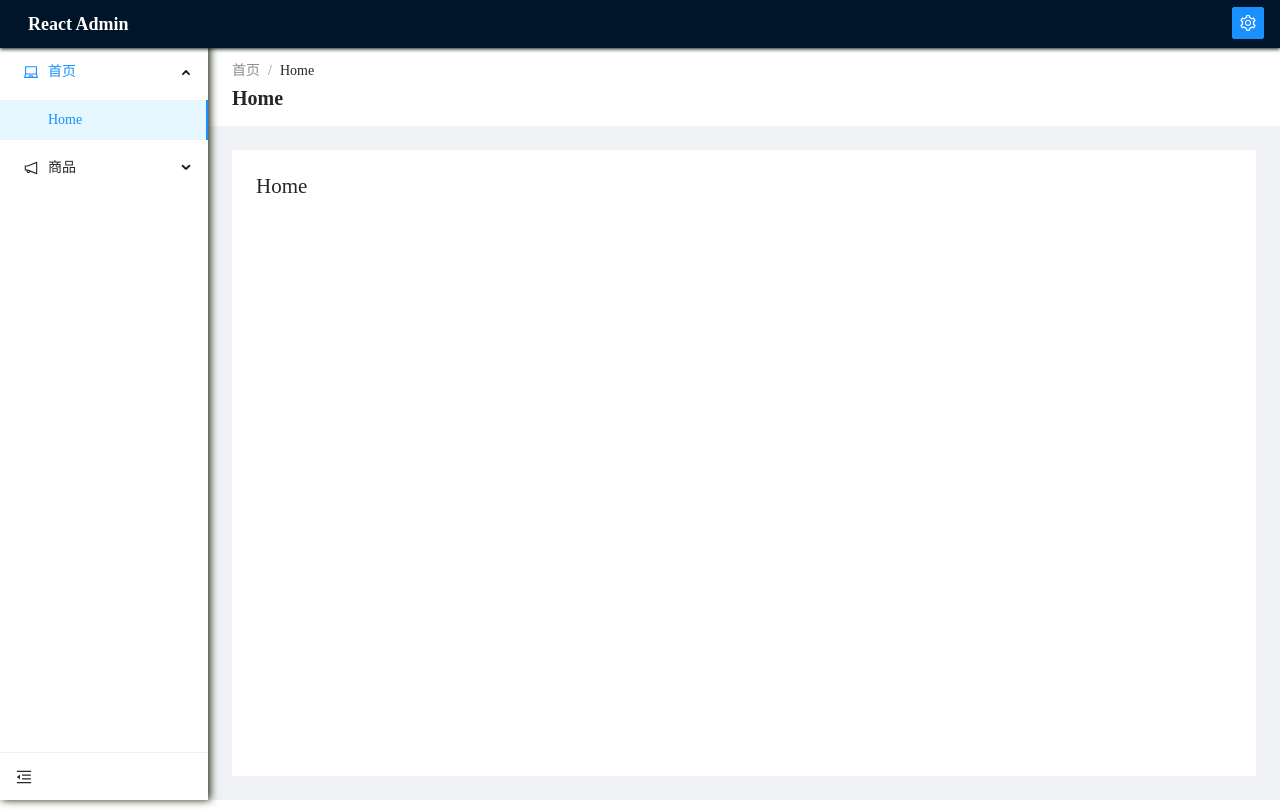
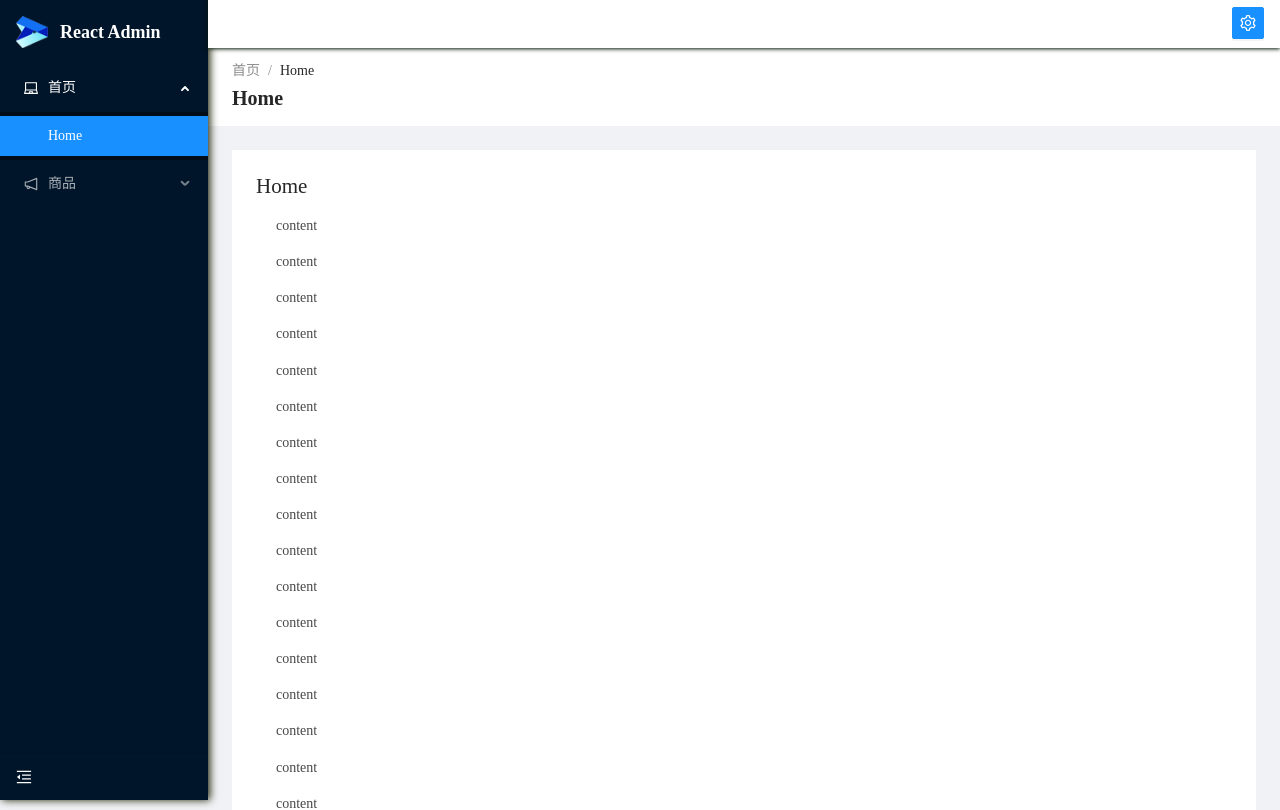
Before and after one commit to vangleer/react-admin, a React (Create React App) app: page /#/home in a window 1280 px wide. Shown: the top 810 px of the page. Built offline with nearby package versions, Linux system fonts and the light colour scheme.

Commit message:
feat: 添加 side 布局

```diff
--- a/src/components/layout/AppHeader.tsx
+++ b/src/components/layout/AppHeader.tsx
@@ -4,6 +4,7 @@ import AppMenu from './AppMenu'
 import { RootState } from '@/store'
 import { useSelector } from 'react-redux'
 import AppSettings from './AppSettings'
+import AppLogo from './AppLogo'
 const { Header } = Layout;
 export default function AppHeader() {
   const { mode, headerHeight } = useSelector((state: RootState) => state.app)
@@ -13,13 +14,12 @@ export default function AppHeader() {
   }
   return (
     <>
-      <Header style={{ ...style, background: 'transparent' }}>
-      </Header>
+      {
+        mode !== 'side' && <Header style={{ ...style, background: 'transparent' }} />
+      }
       <Header className="ra-layout-header" style={style}>
         <div className='ra-layout-header-left'>
-          <a className='ra-logo' href="/">
-            <h1>React Admin</h1>
-          </a>
+          {mode !== 'side' && <AppLogo />}
         </div>
         {mode === 'top' && <AppMenu />}
         <div className='ra-layout-header-right'>
--- /dev/null
+++ b/src/components/layout/AppLogo.tsx
@@ -0,0 +1,14 @@
+import React from 'react'
+import { RootState } from '@/store'
+import { useSelector } from 'react-redux'
+
+export default function AppLogo() {
+  const { collapsed, mode } = useSelector((state: RootState) => state.app)
+  const text = mode === 'side' ? !collapsed && <h1>React Admin</h1> : <h1>React Admin</h1>
+  return (
+    <a className='ra-logo' href="/">
+      <img className='ra-logo-icon' src="/logo.png" />
+      {text}
+    </a>
+  )
+}
--- a/src/components/layout/AppMenu.tsx
+++ b/src/components/layout/AppMenu.tsx
@@ -19,8 +19,9 @@ export default function AppMenu() {
   return defaultKeys.length && <div className='ra-layout-header-nav'>
     <Menu
       mode={menuMode}
+      theme={mode === 'side' ? 'dark' : 'light'}
       defaultSelectedKeys={defaultKeys}
-      defaultOpenKeys={defaultKeys.slice(0, -1)}
+      defaultOpenKeys={mode === 'top' ? [] : defaultKeys.slice(0, -1)}
       style={style}
       items={menuList}
       onClick={handleClick}
--- a/src/components/layout/AppSider.tsx
+++ b/src/components/layout/AppSider.tsx
@@ -5,6 +5,7 @@ import AppMenu from './AppMenu'
 import { RootState } from '@/store'
 import { useSelector, useDispatch } from 'react-redux'
 import { setAppState } from '@/store/modules/app'
+import AppLogo from './AppLogo'
 const { Sider } = Layout;
 export default function AppSider() {
   const { mode, collapsed, sideWidth, headerHeight } = useSelector((state: RootState) => state.app)
@@ -22,10 +23,11 @@ export default function AppSider() {
           collapsedWidth={headerHeight}
           theme="light"
           width={sideWidth}
-          style={{ paddingTop: headerHeight }}
+          style={{ paddingTop: mode === 'side' ? 0 : headerHeight }}
           className="ra-layout-sider"
-          trigger={<Button style={{ width: 48, height: 48 }} type={collapsed ? 'link' : 'text'} icon={collapsed ? <MenuUnfoldOutlined /> : <MenuFoldOutlined />} />}
+          trigger={<Button style={{ width: 48, height: 48, color: mode === 'side' ? '#fff' : '' }} type={collapsed ? 'link' : 'text'} icon={collapsed ? <MenuUnfoldOutlined /> : <MenuFoldOutlined />} />}
         >
+          {mode === 'side' && <AppLogo />}
           <AppMenu />
         </Sider>
       }
--- a/src/components/layout/index.less
+++ b/src/components/layout/index.less
@@ -10,12 +10,11 @@
     padding: 0 16px;
     &-nav {
       flex: 1;
-      .ant-menu {
-        background: 0 0;
-      }
     }
   }
   .ra-logo {
+    display: flex;
+    align-items: center;
     h1 {
       height: 32px;
       margin: 0 0 0 12px;
@@ -23,6 +22,10 @@
       font-weight: 600;
       font-size: 18px;
       line-height: 32px;
+    }
+    .ra-logo-icon {
+      width: 32px;
+      height: 32px;
     }
   }
   .ra-layout-sider {
@@ -37,20 +40,12 @@
     .ant-layout-sider-trigger {
       border-top: 1px solid rgba(0,0,0,.06);
       text-align: left;
-    }
-    .ra-layout-sider-logo {
-      position: relative;
-      display: flex;
-      align-items: center;
-      padding: 16px;
-      cursor: pointer;
-      transition: padding .3s cubic-bezier(.645,.045,.355,1);
+      background-color: transparent;
     }
   }
   .ra-layout-sider-ghost {
-    width: 208px;
     overflow: hidden;
-    transition: background-color 0.3s ease 0s, width 0.3s ease 0s, width 0.3s cubic-bezier(0.645, 0.045, 0.355, 1) 0s;
+    transition: all .2s;
   }
   .ra-layout-breadcrumb {
     background-color: #fff;
@@ -77,6 +72,32 @@
     background-color: #fff;
     margin: 24px;
     padding: 24px;
+  }
+}
+
+.ra-layout-side {
+
+  .ra-layout-header {
+    position: relative;
+    justify-content: space-between;
+    background-color: #fff;
+    box-shadow: 0 1px 4px 0 rgb(0 21 41 / 12%);
+  }
+  .ra-layout-sider {
+    background: #001529;
+  }
+  .ra-logo {
+    padding: 16px;
+    transition: all .2s;
+    h1 {
+      color: #fff;
+    }
+  }
+
+  &.is-collapsed {
+    .ra-logo {
+      padding: 16px 8px;
+    }
   }
 }
 
--- a/src/components/layout/index.tsx
+++ b/src/components/layout/index.tsx
@@ -14,17 +14,24 @@ const { Content } = Layout;
 
 const AppLayout = () => {
 
-  const { mode } = useSelector((state: RootState) => state.app)
+  const { mode, collapsed } = useSelector((state: RootState) => state.app)
+  const className = `ra-layout ra-layout-${mode}${collapsed ? ' is-collapsed' : ''}`
   return (
-    <div className={`ra-layout ra-layout-${mode}`}>
+    <div className={className}>
       <Layout style={{ minHeight: '100vh' }}>
-        <AppHeader />
+        {mode !== 'side' && <AppHeader />}
         <Layout>
           <AppSider />
           <Layout>
+            {mode === 'side' && <AppHeader />}
             <AppBreadcrumb />
             <Content className="ra-layout-content">
               <Outlet />
+              {
+                new Array(100).fill('content').map(v => (
+                  <div style={{ margin: 20 }}>{v}</div>
+                ))
+              }
             </Content>
           </Layout>
         </Layout>
--- a/src/config/index.ts
+++ b/src/config/index.ts
@@ -1,3 +1,4 @@
+export type LayoutModeType = 'top' | 'mix' | 'side'
 export type ColorsType = {
   value: string
   label: string
@@ -22,10 +23,11 @@ export const colors: ColorsType[] = [
 ]
 
 export type LayoutsType = {
-  value: 'top' | 'mix'
+  value: LayoutModeType
   label: string
 }
 export const layouts: LayoutsType[] = [
+  { value: 'side', label: '侧边菜单布局' },
   { value: 'mix', label: '混合菜单布局' },
   { value: 'top', label: '顶部菜单布局' }
 ]
--- a/src/router/index.tsx
+++ b/src/router/index.tsx
@@ -119,6 +119,6 @@ export const findRoutePath = (pathname): RoutePathType[] => {
   return arr
 }
 
-export const menuList = mapRoutes(routes)
+export const menuList = mapRoutes(mainRoutes)
 
 export default generateRouter(routes)
--- a/src/store/modules/app.ts
+++ b/src/store/modules/app.ts
@@ -1,13 +1,13 @@
 import { createSlice } from '@reduxjs/toolkit'
 import type { PayloadAction } from '@reduxjs/toolkit'
 import { ConfigProvider } from 'antd'
-import { colors, layouts } from '@/config'
+import { colors, layouts, LayoutModeType } from '@/config'
 export type RoutePathType = {
   path: string,
   label: string
 }
 export interface AppState {
-  mode: 'mix' | 'top'
+  mode: LayoutModeType
   primaryColor: string,
   collapsed: boolean
   menuList: any[]
```
Also changed, not shown: public/logo.png (added), 1 other file (tests, documents, lock files or other folders).
